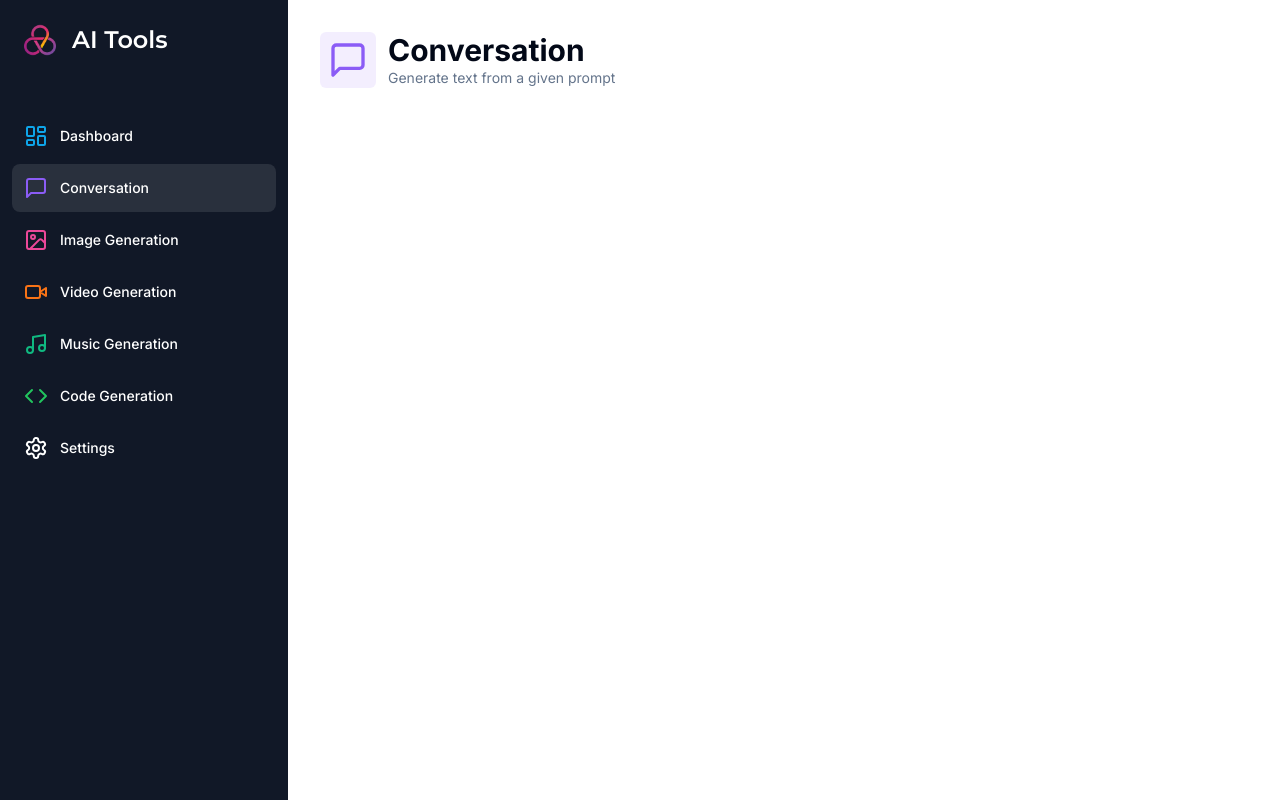
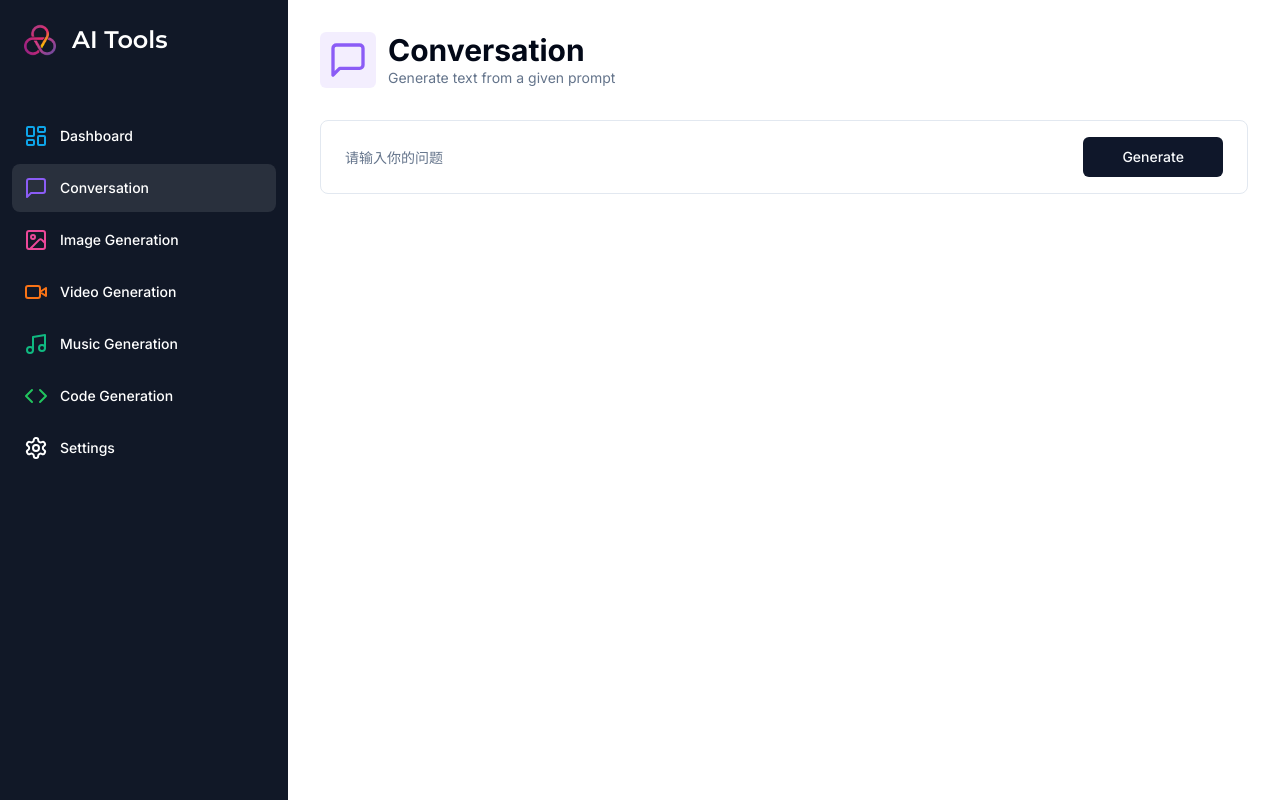
Before and after one commit to dongyuanwai/ai-tools, a Next.js app: page /conversation in a window 1280 px wide. Built offline with nearby package versions, Linux system fonts and the light colour scheme.

Commit message:
feat: form表单

```diff
--- /dev/null
+++ b/app/(dashboard)/(routes)/conversation/constants.ts
@@ -0,0 +1,10 @@
+"use client"
+
+import * as z from "zod"
+
+export const formSchema = z.object({
+    // 校验 prompt 字段是否存在
+    prompt: z.string().min(1,{
+        message: "Prompt is required",
+    }),
+})
--- a/app/(dashboard)/(routes)/conversation/page.tsx
+++ b/app/(dashboard)/(routes)/conversation/page.tsx
@@ -1,7 +1,26 @@
+"use client";
 import Heading from '@/components/heading'
 import {MessageSquare} from 'lucide-react'
+import { useForm } from 'react-hook-form'
+
+import * as z from "zod"
+import {formSchema} from './constants'
+import { zodResolver } from "@hookform/resolvers/zod"
+import { Form,FormField, FormItem ,FormControl} from '@/components/ui/form';
+import { Input } from '@/components/ui/input';
+import { Button } from '@/components/ui/button';
 
 const ConversationPage = () => {
+    const form = useForm<z.infer<typeof formSchema>>({
+        resolver: zodResolver(formSchema),
+        defaultValues: {
+            prompt: '',
+        }
+    })
+    const isLoading = form.formState.isSubmitting;
+    const onSubmit = async (values: z.infer<typeof formSchema>) => {
+        console.log(values)
+    }
     return (
         <div>
             <Heading
@@ -12,7 +31,35 @@
                 bgColor='bg-violet-500/10'
             ></Heading>
             <div className='px-4 lg:px-8'>
-
+                <div>
+                    <Form {...form}>
+                        <form
+                            onSubmit={form.handleSubmit(onSubmit)}
+                            className='rounded-lg border w-full p-4 px-3 md:px-6
+                            focus-within:shadow-sm grid grid-cols-12 gap-2'
+                        >
+                            <FormField
+                                name="prompt"
+                                render={({field})=>(
+                                    <FormItem className='col-span-12 lg:col-span-10'>
+                                        <FormControl className='m-0 p-0'>
+                                            <Input
+                                                className='border-0 outline-none focus-visible:ring-0
+                                                focus-visible:ring-transparent'
+                                                disabled={isLoading}
+                                                placeholder='请输入你的问题'
+                                                {...field}
+                                            ></Input>
+                                        </FormControl>
+                                    </FormItem>
+                                )}
+                            ></FormField>
+                            <Button className='col-span-12 lg:col-span-2 w-full'disabled={isLoading}>
+                                Generate
+                            </Button>
+                        </form>
+                    </Form>
+                </div>
             </div>
         </div>
     )
--- /dev/null
+++ b/components/ui/input.tsx
@@ -0,0 +1,25 @@
+import * as React from "react"
+
+import { cn } from "@/lib/utils"
+
+export interface InputProps
+  extends React.InputHTMLAttributes<HTMLInputElement> {}
+
+const Input = React.forwardRef<HTMLInputElement, InputProps>(
+  ({ className, type, ...props }, ref) => {
+    return (
+      <input
+        type={type}
+        className={cn(
+          "flex h-10 w-full rounded-md border border-input bg-background px-3 py-2 text-sm ring-offset-background file:border-0 file:bg-transparent file:text-sm file:font-medium placeholder:text-muted-foreground focus-visible:outline-none focus-visible:ring-2 focus-visible:ring-ring focus-visible:ring-offset-2 disabled:cursor-not-allowed disabled:opacity-50",
+          className
+        )}
+        ref={ref}
+        {...props}
+      />
+    )
+  }
+)
+Input.displayName = "Input"
+
+export { Input }
```
Also changed, not shown: .eslintrc.json.
